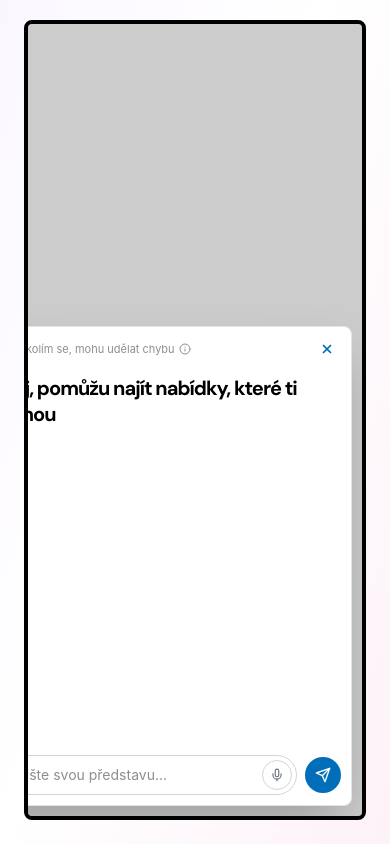
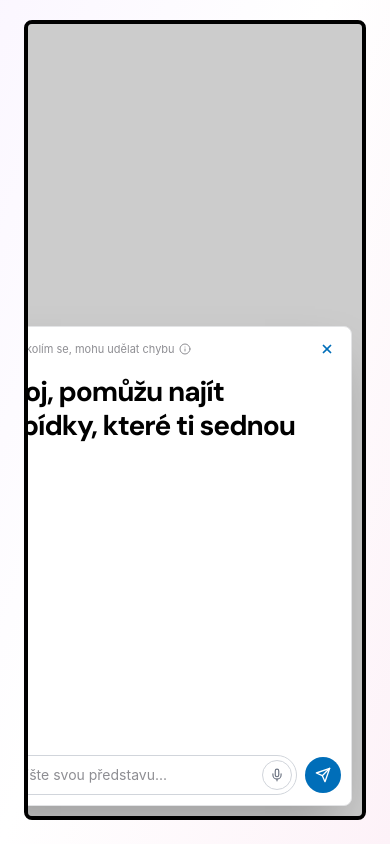
Before and after one commit to maroskadlec/slevac-ai, a React (Vite) app: page /figma-mcp in a window 390 px wide. Both pictures are taken after a click on the button 316 px from the left and 928 px from the top of the page. Shown: the part 158-1002 px from the top of the page. Built offline with nearby package versions, Linux system fonts and the light colour scheme.

Commit message:
Zvětšen nadpis chatbota: Desktop 28px, Mobile 24px

```diff
--- a/src/components/FigmaDesktop.tsx
+++ b/src/components/FigmaDesktop.tsx
@@ -116,7 +116,7 @@ export default function FigmaDesktop({ isOpen, onToggle }: DesktopProps) {
               {/* Scrollable Chat Area */}
               <div className="flex-1 overflow-y-auto px-[16px] pb-[8px] flex flex-col gap-[12px] min-h-0">
                 {/* Welcome Title */}
-                <h2 className="text-[20px] leading-[26px] font-heading font-bold text-black pt-[4px] pb-[4px]">
+                <h2 className="text-[28px] leading-[34px] font-heading font-bold text-black pt-[4px] pb-[4px]">
                   Ahoj, pomůžu najít nabídky, které ti sednou
                 </h2>
 
--- a/src/components/FigmaMobile.tsx
+++ b/src/components/FigmaMobile.tsx
@@ -121,7 +121,7 @@ export default function FigmaMobile({ isOpen, onToggle }: MobileProps) {
               {/* Scrollable Chat Area */}
               <div className="flex-1 overflow-y-auto px-[12px] pb-[6px] flex flex-col gap-[10px] min-h-0">
                 {/* Welcome Title */}
-                <h2 className="text-[18px] leading-[24px] font-heading font-bold text-black pt-[2px] pb-[2px]">
+                <h2 className="text-[24px] leading-[30px] font-heading font-bold text-black pt-[2px] pb-[2px]">
                   Ahoj, pomůžu najít nabídky, které ti sednou
                 </h2>
 
```
